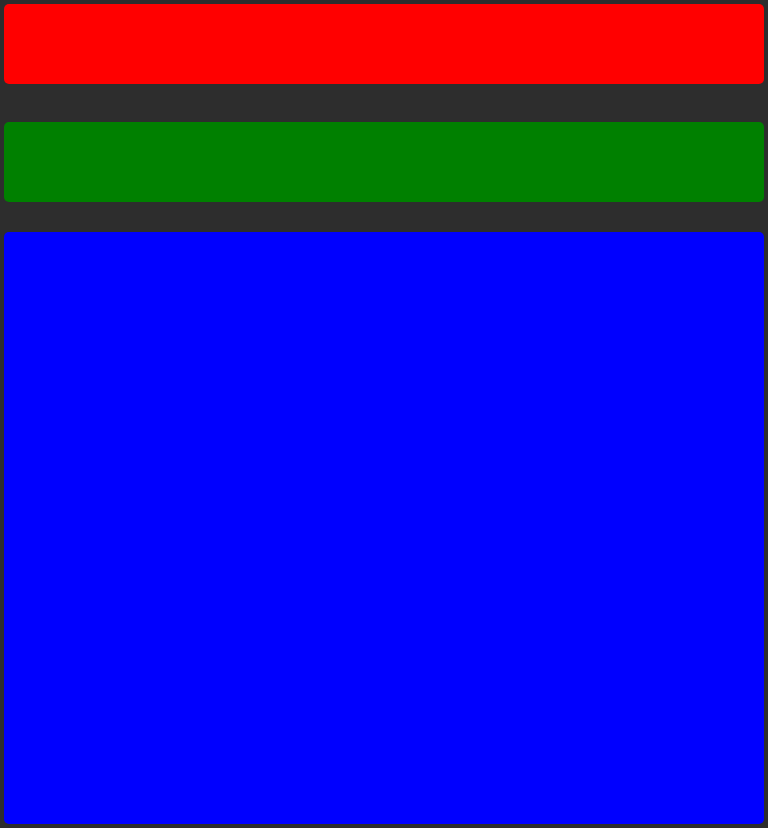
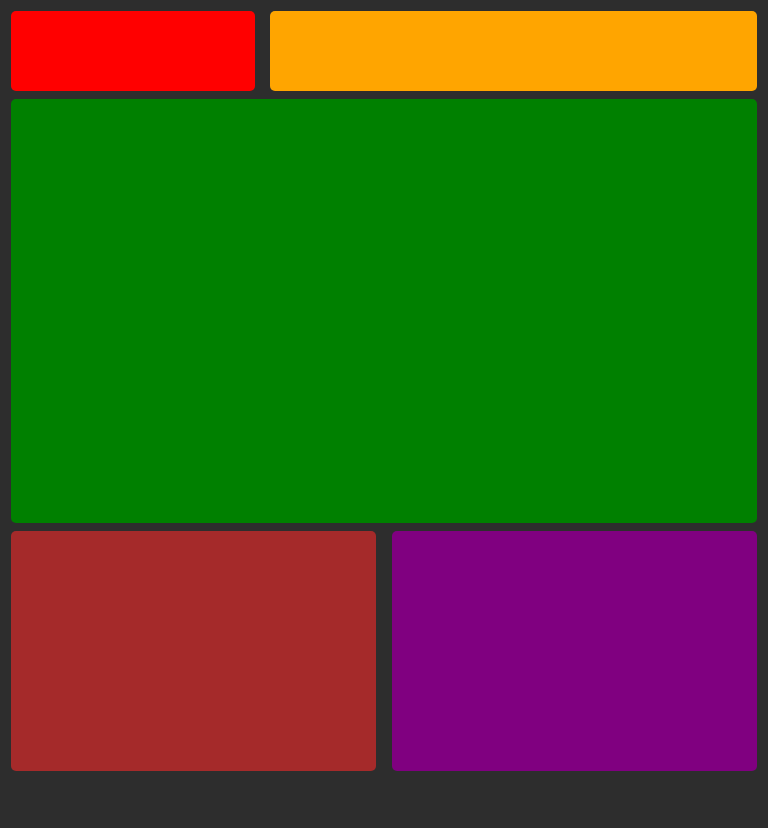
Before and after one commit to YahorPtashnik/SAP-HANA-CLOUD, a plain HTML site: page HW_2/task5.html in a window 768 px wide. After the commit the page ends 800 px from the top, so only its background shows below. Drawn offline with Linux system fonts and the light colour scheme.

Commit message:
HW2 Task 5 Done

```diff
--- a/HW_2/CSS/task5.css
+++ b/HW_2/CSS/task5.css
@@ -18,8 +18,7 @@ body {
     height: 100%;
 }
 
-@media screen and (min-device-width: 1080px)
-{
+@media screen and (min-device-width: 1080px) {
     .flex-first-raw {
         display: flex;
         width: 100%;
@@ -73,8 +72,7 @@ body {
     }
 }
 
-@media only screen and (min-device-width : 588px) and (max-device-width : 812px) and (orientation : portrait)
-{
+@media only screen and (min-device-width : 320px) and (max-device-width : 414px) {
     .flex-first-raw {
         display: flex;
         width: 100%;
@@ -130,8 +128,7 @@ body {
     }
 }
 
-/*@media screen and (min-device-width: 1080px)
-{
+@media only screen and (min-device-width: 768px) and (max-device-width : 1024px)  {
     .flex-first-raw {
         display: flex;
         width: 100%;
@@ -142,6 +139,7 @@ body {
     .first-raw-item {
         height: 100%;
         border-radius: 5px;
+        margin: 1%;
     }
 
     .ff-item {
@@ -164,6 +162,7 @@ body {
         height: 100%;
         width: 100%;
         border-radius: 5px;
+        margin: 1%;
     }
 
     .flex-third-raw {
@@ -175,16 +174,16 @@ body {
 
     .third-raw-item {
         height: 100%;
-        width: 33%;
+        width: 50%;
         border-radius: 5px;
+        margin: 1%;
     }
 
     .ts-item {
-        margin-left: 1%;
-        margin-right: 1%;
+        display: none;
     }
 }
-*/
+
 
 .red {
     background-color: red;
```
